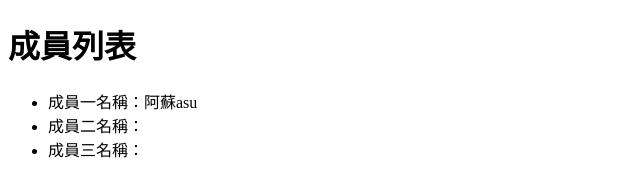
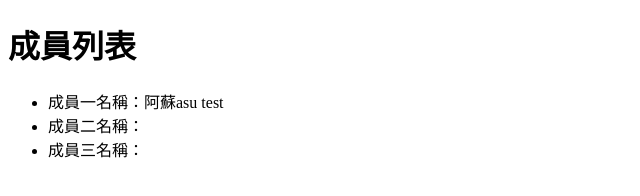
Before and after one commit to a39635322/git_mission4_wei, a plain HTML site: page index.html in a window 1280 px wide. Shown: the full height of the page, 0-640 px from the left. Drawn offline with Linux system fonts and the light colour scheme.

Commit message:
修改成員一名字

```diff
--- a/index.html
+++ b/index.html
@@ -10,7 +10,7 @@
 <body>
     <h1>成員列表</h1>
     <ul>
-        <li>成員一名稱：阿蘇asu</li>
+        <li>成員一名稱：阿蘇asu test</li>
         <li>成員二名稱：</li>
         <li>成員三名稱：</li>
     </ul>
```
